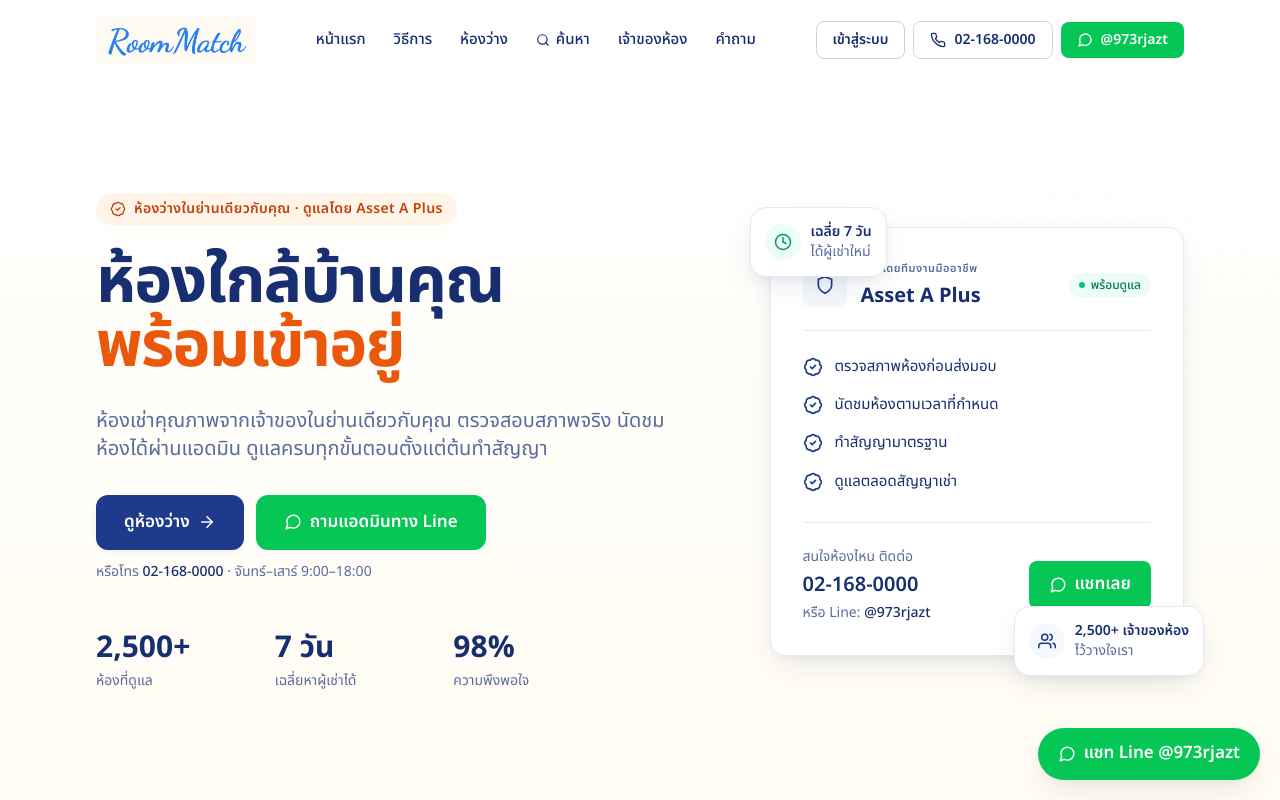
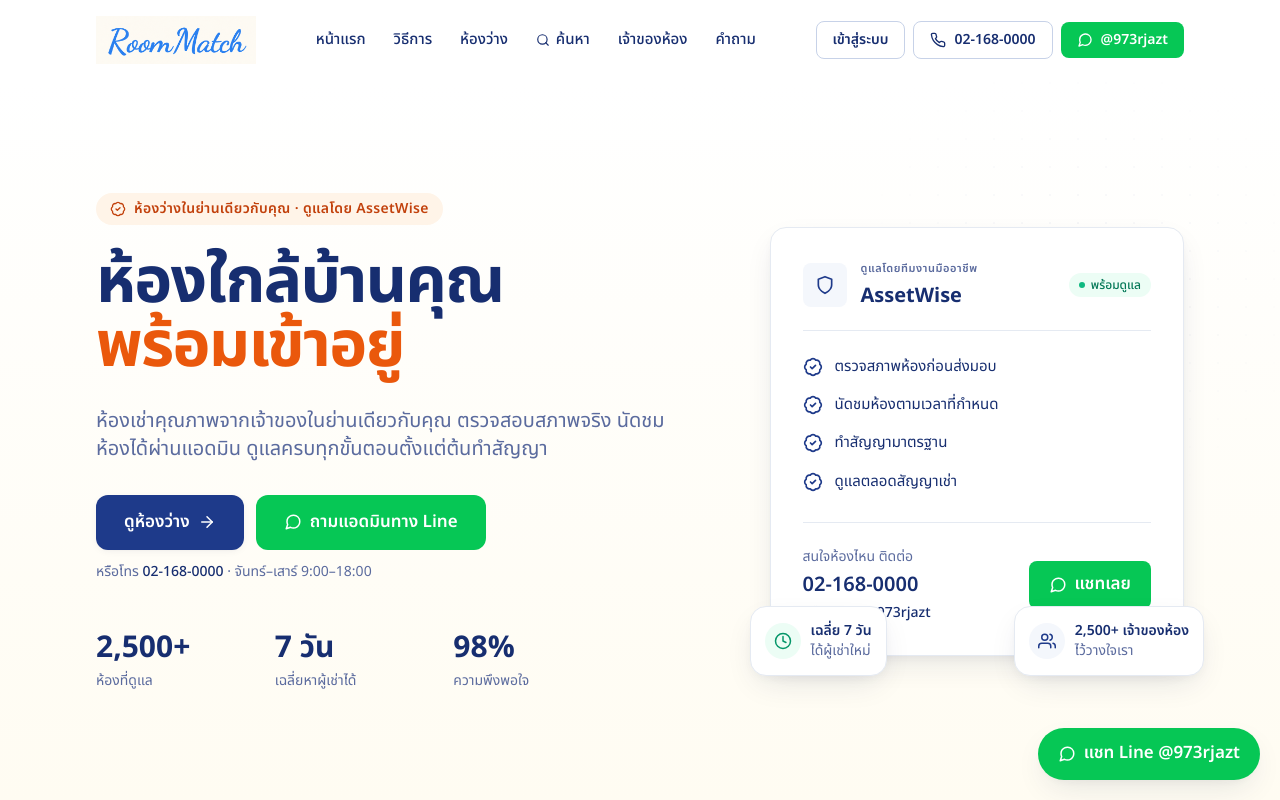
Before and after one commit to internaiassetwise/AssetAPlus-Room-Match-frontend, a React (Vite) app: page / in a window 1280 px wide. Shown: the top 800 px of the page. Built offline with nearby package versions, Linux system fonts and the light colour scheme; no server answers.

Commit message:
ui(hero): move "เฉลี่ย 7 วัน" badge off the header text; rebrand Asset A Plus -> AssetWise
Co-Authored-By: Claude <noreply@anthropic.com>

```diff
--- a/src/components/Hero.jsx
+++ b/src/components/Hero.jsx
@@ -20,7 +20,7 @@ export default function Hero() {
         <div>
           <div className="eyebrow">
             <BadgeCheck size={16} />
-            ห้องว่างในย่านเดียวกับคุณ · ดูแลโดย Asset A Plus
+            ห้องว่างในย่านเดียวกับคุณ · ดูแลโดย AssetWise
           </div>
 
           <h1 className="mt-6 font-bold text-navy-700 leading-[1.2] text-[44px] sm:text-5xl lg:text-[56px] xl:text-[64px] tracking-tight">
@@ -68,7 +68,7 @@ export default function Hero() {
                     ดูแลโดยทีมงานมืออาชีพ
                   </div>
                   <div className="font-bold text-navy-700 text-xl mt-1">
-                    Asset A Plus
+                    AssetWise
                   </div>
                 </div>
               </div>
@@ -109,7 +109,7 @@ export default function Hero() {
             </div>
           </div>
 
-          <div className="absolute -top-5 -left-5 hidden sm:flex card p-3.5 shadow-lift gap-2.5 items-center">
+          <div className="absolute -bottom-5 -left-5 hidden sm:flex card p-3.5 shadow-lift gap-2.5 items-center">
             <div className="w-9 h-9 rounded-full bg-emerald-50 grid place-items-center">
               <Clock size={18} className="text-emerald-600" />
             </div>
```
